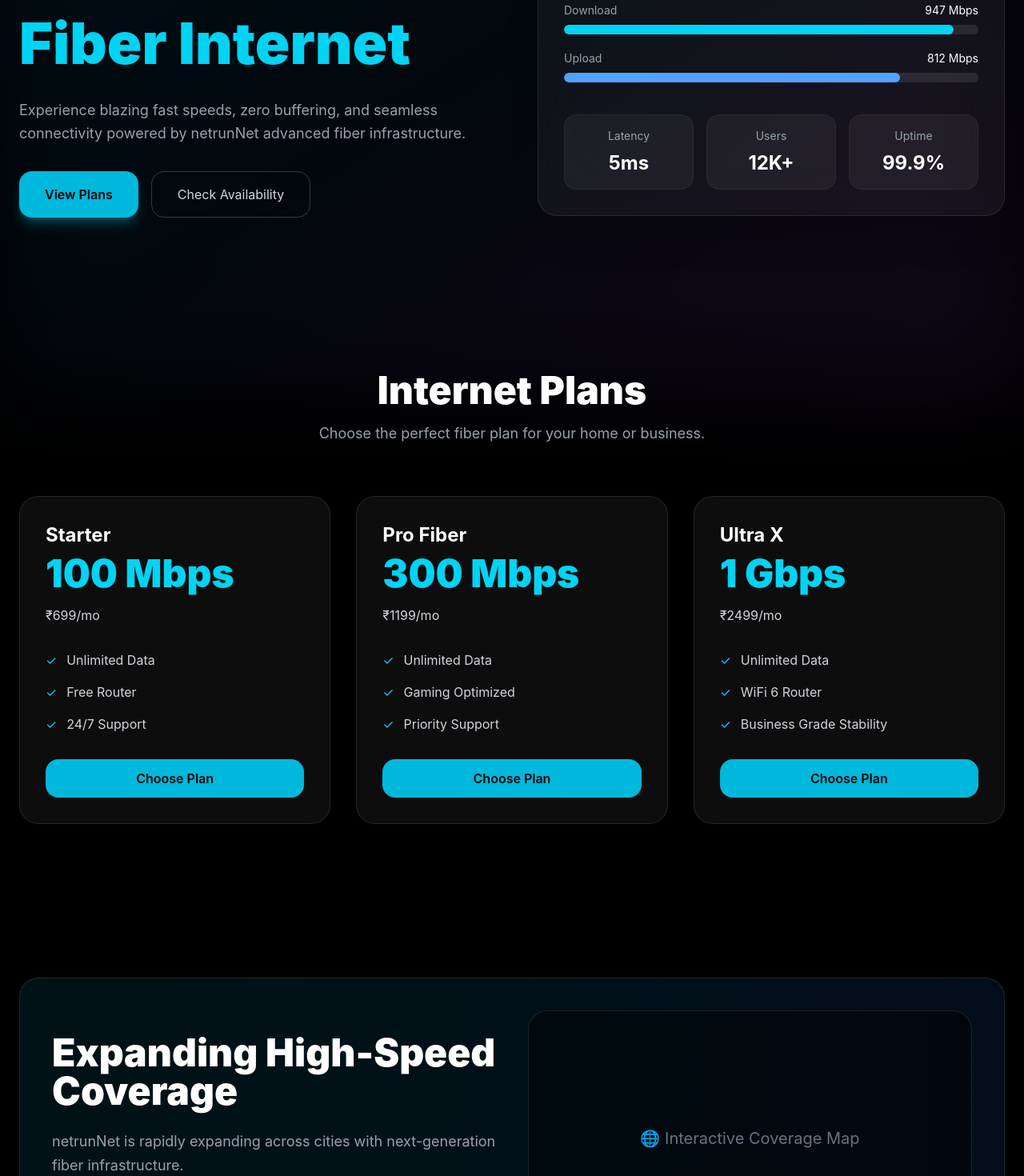
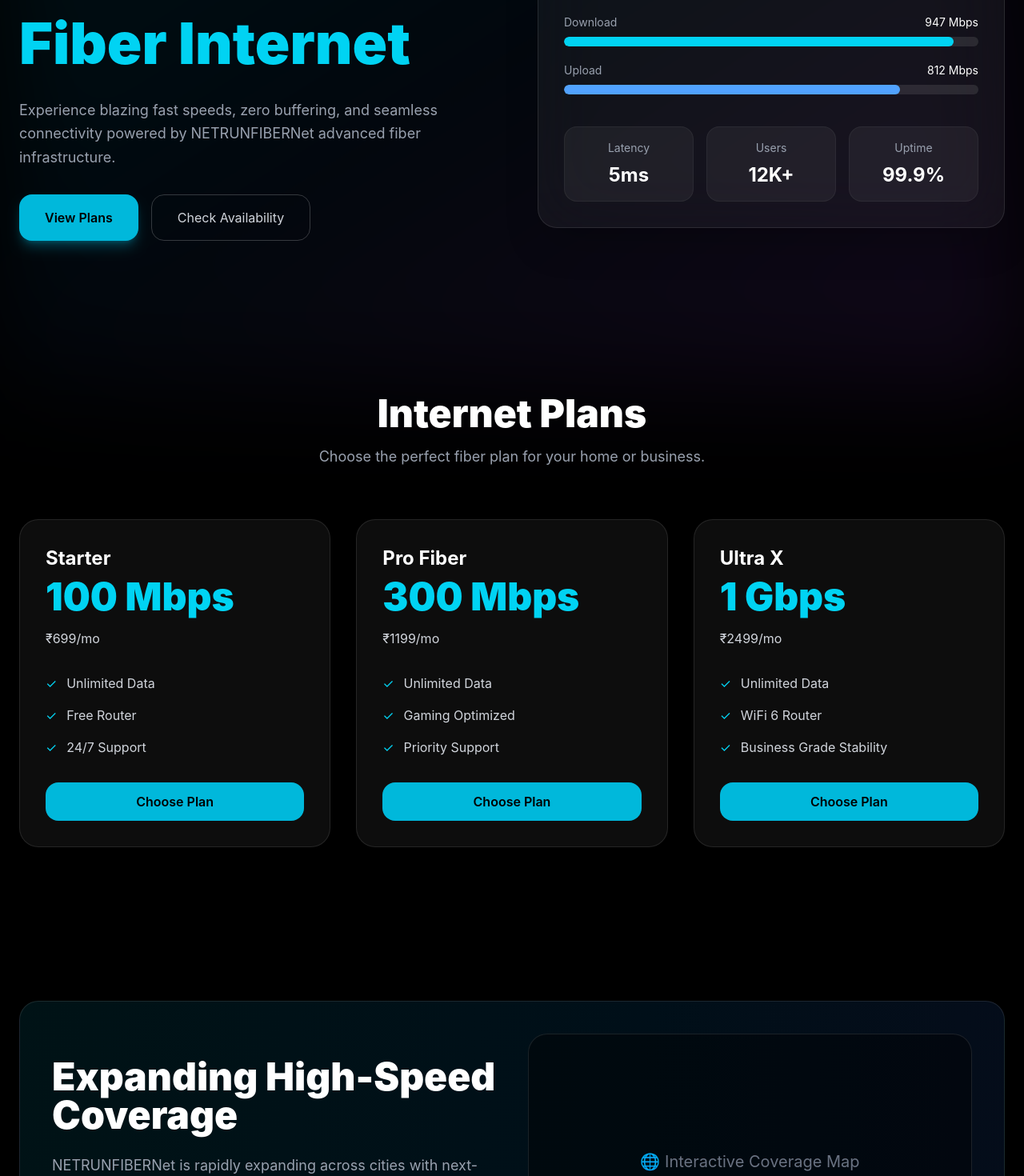
Before and after one commit to sharath3-art/AI-COMMAND-CENTER, a React (Vite) app: page / in a window 1280 px wide. Shown: the part 320-1790 px from the top of the page at 80% size. Built offline with nearby package versions, Linux system fonts and the light colour scheme.

Commit message:
rename to NETRUNFIBER

```diff
--- a/src/App.jsx
+++ b/src/App.jsx
@@ -29,7 +29,7 @@
       <nav className="relative z-10 flex items-center justify-between px-6 py-5 border-b border-white/10 backdrop-blur-xl">
         <div>
           <h1 className="text-2xl font-bold tracking-wide">
-            netrun<span className="text-cyan-400">NET</span>
+            NETRUNFIBER<span className="text-cyan-400">NET</span>
           </h1>
         </div>
 
@@ -58,7 +58,7 @@
           </h2>
 
           <p className="text-gray-400 text-lg leading-relaxed max-w-xl mb-8">
-            Experience blazing fast speeds, zero buffering, and seamless connectivity powered by netrunNet advanced fiber infrastructure.
+            Experience blazing fast speeds, zero buffering, and seamless connectivity powered by NETRUNFIBERNet advanced fiber infrastructure.
           </p>
 
           <div className="flex flex-wrap gap-4">
@@ -176,7 +176,7 @@
               </h2>
 
               <p className="text-gray-400 text-lg leading-relaxed mb-8">
-                netrunNet is rapidly expanding across cities with next-generation fiber infrastructure.
+                NETRUNFIBERNet is rapidly expanding across cities with next-generation fiber infrastructure.
               </p>
 
               <div className="flex gap-4 flex-wrap">
@@ -205,7 +205,7 @@
         <div className="max-w-7xl mx-auto flex flex-col md:flex-row items-center justify-between gap-6">
           <div>
             <h3 className="text-2xl font-bold">
-              netrun<span className="text-cyan-400">NET</span>
+              NETRUNFIBER<span className="text-cyan-400">NET</span>
             </h3>
             <p className="text-gray-500 mt-2">
               Next-generation fiber internet infrastructure.
```
